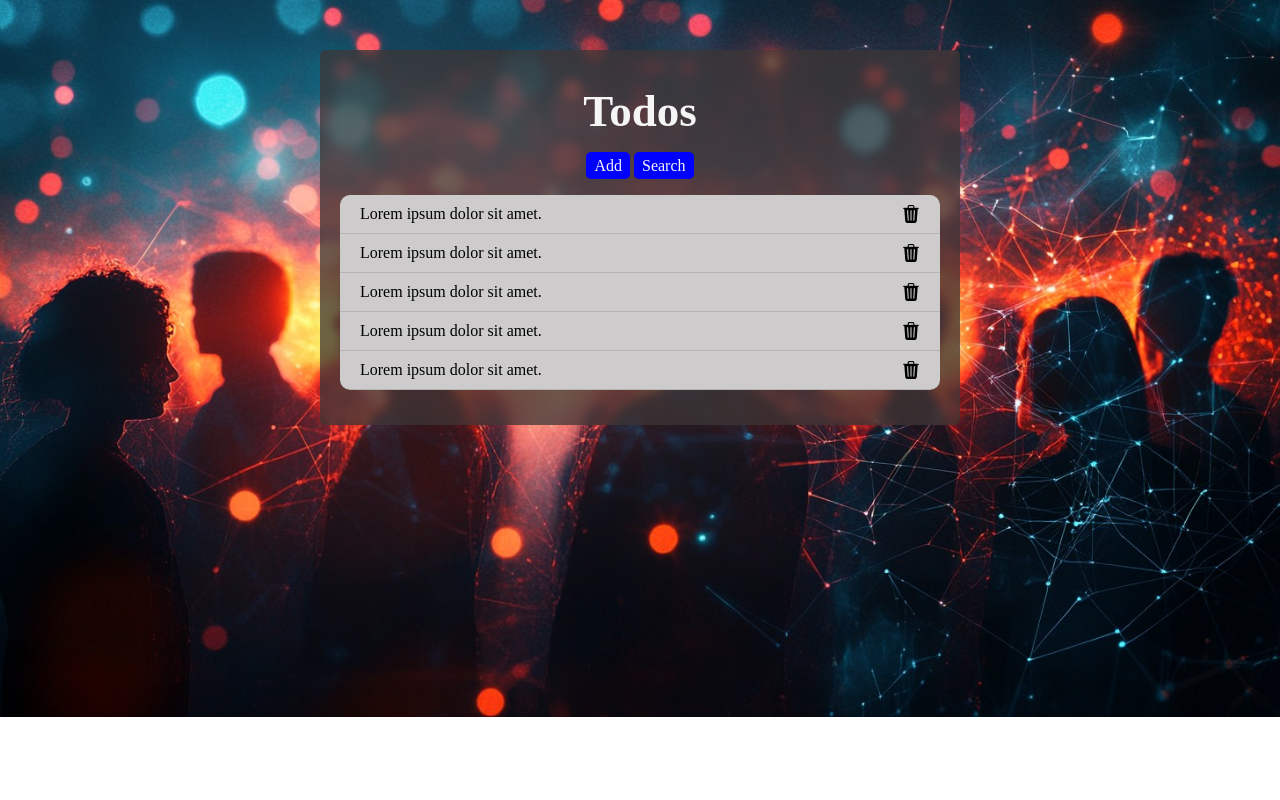
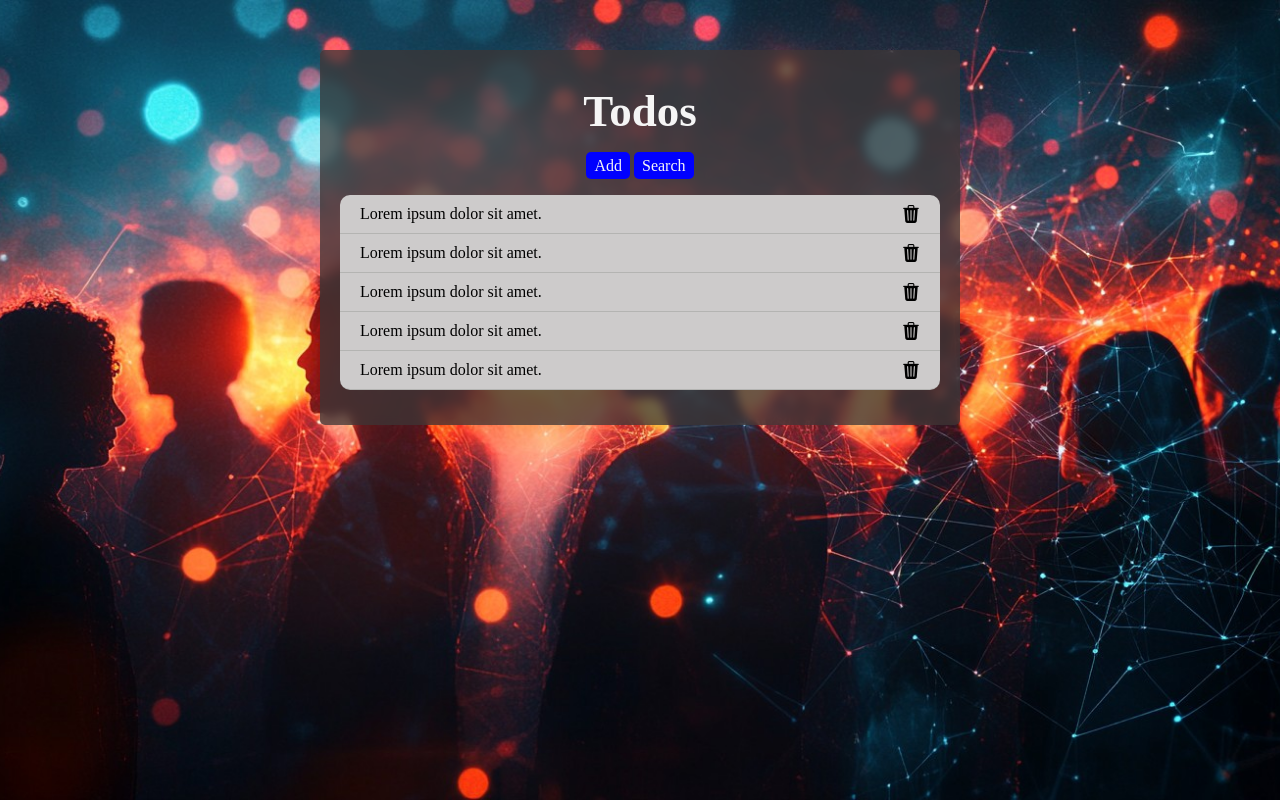
Before and after one commit to 3equoia/TodoList-js, a plain HTML site: page index.html in a window 1280 px wide. Drawn offline with nearby package versions, Linux system fonts and the light colour scheme; a web font is replaced by a local one.

Commit message:
Update style.css

```diff
--- a/css/style.css
+++ b/css/style.css
@@ -20,9 +20,10 @@ body{
     height: 100%;
     width: 100%;
     background-image: url("../images/Connected.jpg");
-    /* background-position: center; */
+    background-position: center;
     background-repeat: no-repeat;
     background-size: cover;
+    background-attachment: fixed;
     text-align: center;
     font-family: "Sahel";
     /* font-family: "Roboto"; */
```
